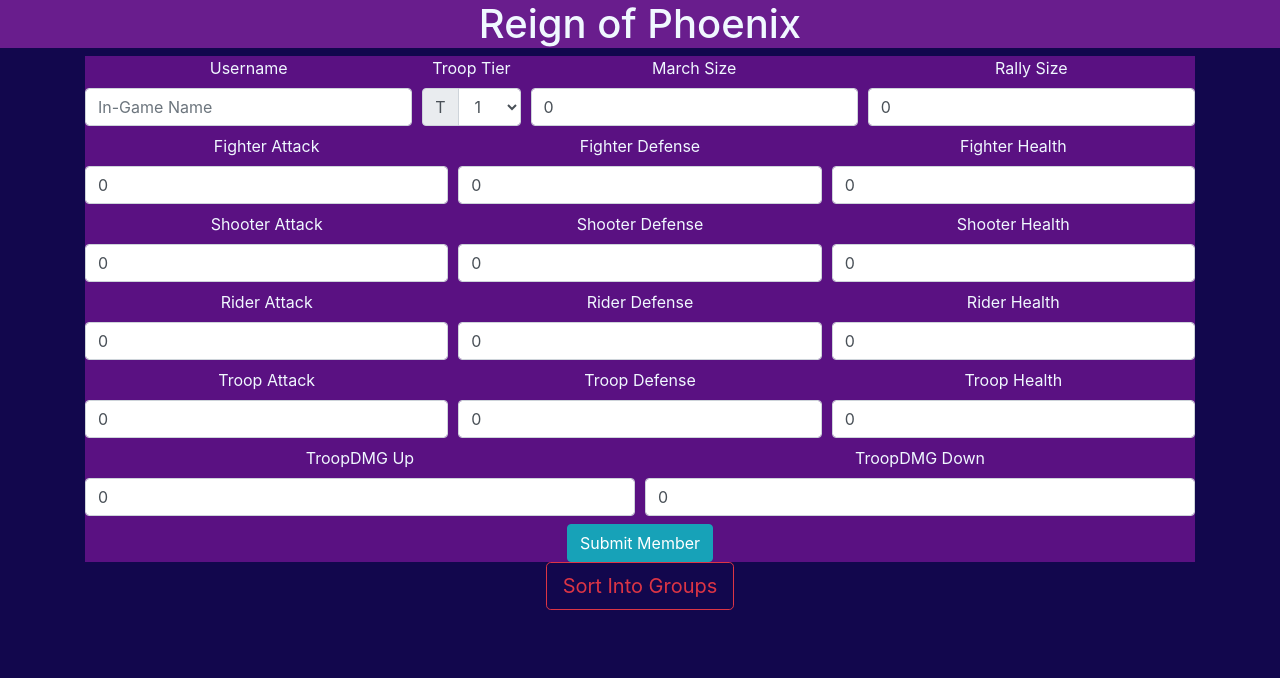
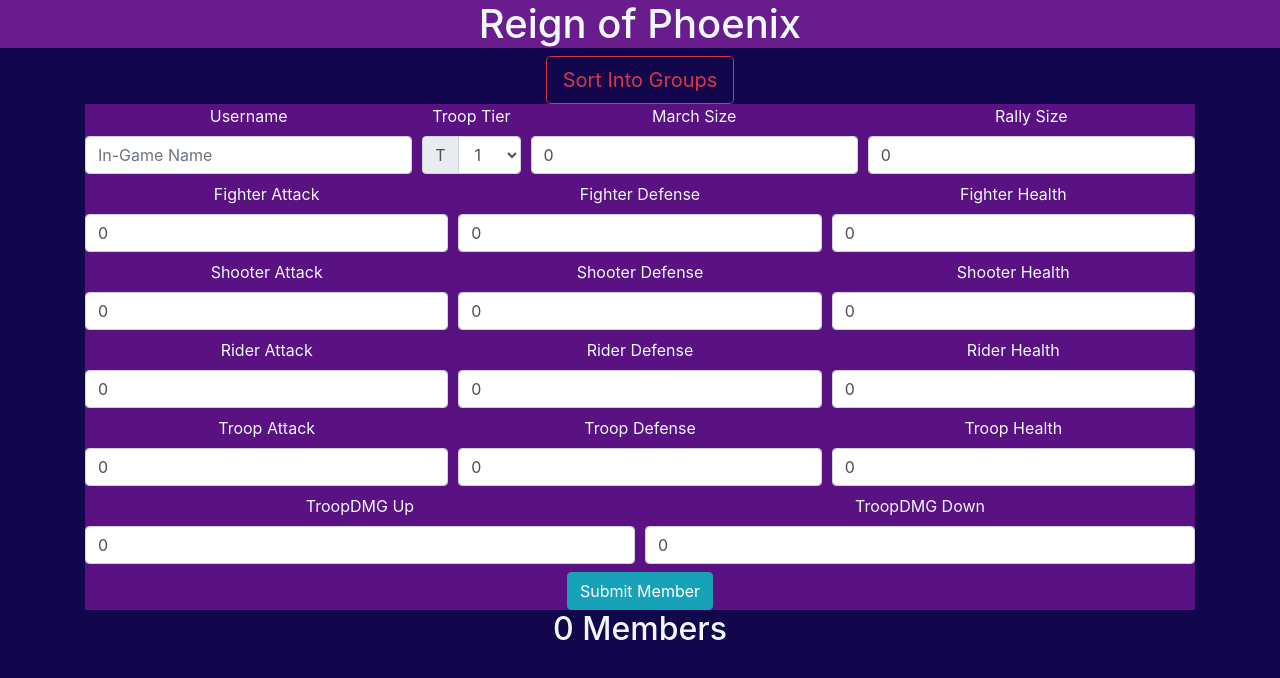
Before and after one commit to Dizzion/rop-app, a React (Create React App) app: page / in a window 1280 px wide. Shown: the top 678 px of the page. Built offline with nearby package versions, Linux system fonts and the light colour scheme.

Commit message:
sorting and display for Trap done

```diff
--- a/src/App.scss
+++ b/src/App.scss
@@ -1,6 +1,9 @@
 .App {
   text-align: center;
   h2 {
+    color: aliceblue;
+  }
+  CardGroup {
     color: aliceblue;
   }
 }
--- a/src/App.tsx
+++ b/src/App.tsx
@@ -3,26 +3,43 @@ import Header from "./Components/Header";
 import { Player } from "./Model/player.model";
 import NewMember from "./Components/NewMember";
 import CardContainer from "./Components/CardContainer";
+import TCard from "./Components/TeamCards/TCard";
 import "./App.scss";
-import { Card, CardGroup } from "react-bootstrap";
+import { Col } from "react-bootstrap";
 
 const App: React.FC = () => {
   const [members, setMembers] = useState<Player[]>([]);
+
+  const [groups, setGroups] = useState<Player[][]>([]);
 
   const memberAddHandler = (member: Player) => {
     setMembers((prevMembers) => [...prevMembers, member]);
   };
 
-  let memberList = members.map((per, i) => {
-    return <Card key={i}>{per.username}</Card>;
+  const createGroups = () => {
+    let sortedMembers: Player[] = members;
+    sortedMembers.sort(
+      (a: Player, b: Player) => b.fighters.attack - a.fighters.attack
+    );
+    let numGroups: number = Math.ceil(sortedMembers.length / 6);
+    setGroups(new Array(numGroups)
+      .fill("")
+      .map((_, i) => sortedMembers.slice(i * 6, (i + 1) * 6)));
+  };
+  let cards = groups.map((n, i) => {
+    return (
+      <Col key={i} sm>
+        <TCard num={i} teams={n} />
+      </Col>
+    );
   });
 
   return (
     <div className="App">
       <Header />
+      <CardContainer createGroups={createGroups} cards={cards} />
       <NewMember onAddMember={memberAddHandler} />
-      <CardGroup>{members ? memberList : ""}</CardGroup>
-      <CardContainer Members={members} />
+      <h2>{members.length} Members</h2>
     </div>
   );
 };
--- a/src/Components/CardContainer.tsx
+++ b/src/Components/CardContainer.tsx
@@ -1,29 +1,15 @@
 import React from "react";
-import { Container, Row, Col, Button } from "react-bootstrap";
-import Card from "./TeamCards/Card";
-import { Player } from "../Model/player.model";
+import { Container, Row, Button } from "react-bootstrap";
 
-const CardContainer: React.FC<any> = (props) => {
-  let groups: Player[][];
-
-  const createGroups = () => {
-    let numGroups: number = Math.ceil(props.members.length / 6);
-    groups = new Array(numGroups)
-      .fill("")
-      .map((_, i) => props.members.slice(i * 6, (i + 1) * 6));
-  };
+const CardContainer: React.FC<any> = props => {
 
   return (
     <div>
-      {/*add sorting and use algorythm to sort all the members when added to site
-                and when pulled from DB*/}
-      <Button variant="outline-danger" size="lg" onClick={createGroups}>
+      <Button variant="outline-danger" size="lg" onClick={props.createGroups}>
         Sort Into Groups
       </Button>
       <Container fluid>
-        <Row>
-          <Col sm>{/*<Card />*/}</Col>
-        </Row>
+        <Row>{props.cards ? props.cards : ''}</Row>
       </Container>
     </div>
   );
--- a/src/Components/NewMember.tsx
+++ b/src/Components/NewMember.tsx
@@ -21,7 +21,6 @@ class NewMember extends React.Component<NewMemberProps, Player> {
 
   handleSubmit = (e: React.FormEvent) => {
     e.preventDefault();
-    console.log(this.state);
     this.props.onAddMember(this.state);
   };
 
--- /dev/null
+++ b/src/Components/TeamCards/TCard.tsx
@@ -0,0 +1,21 @@
+import React from 'react';
+import ListGroup from 'react-bootstrap/ListGroup';
+
+
+const TCard: React.FC<any> = props => {
+    return (
+        <div>
+            <ListGroup>
+                <ListGroup.Item active>Group {props.num + 1}</ListGroup.Item>
+                <ListGroup.Item>{props.teams[0].username}</ListGroup.Item>
+                <ListGroup.Item>{props.teams[1] ? props.teams[1].username : ''}</ListGroup.Item>
+                <ListGroup.Item>{props.teams[2] ? props.teams[2].username : ''}</ListGroup.Item>
+                <ListGroup.Item>{props.teams[3] ? props.teams[3].username : ''}</ListGroup.Item>
+                <ListGroup.Item>{props.teams[4] ? props.teams[4].username : ''}</ListGroup.Item>
+                <ListGroup.Item>{props.teams[5] ? props.teams[5].username : ''}</ListGroup.Item>
+            </ListGroup>
+        </div>
+    );
+}
+
+export default TCard;
```
Also changed, not shown: src/Components/TeamCards/Card.tsx (deleted, +0 -23 lines).
